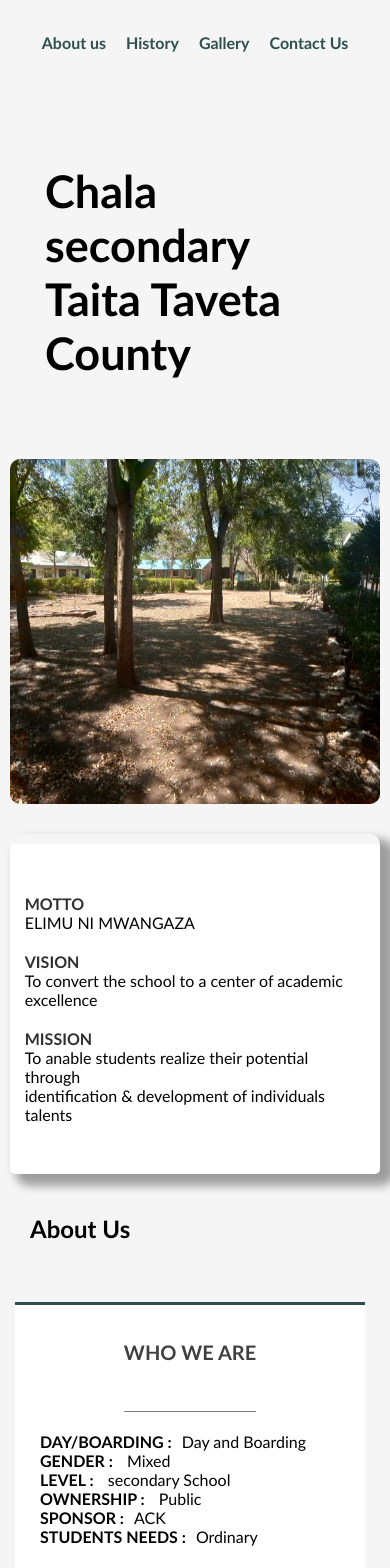
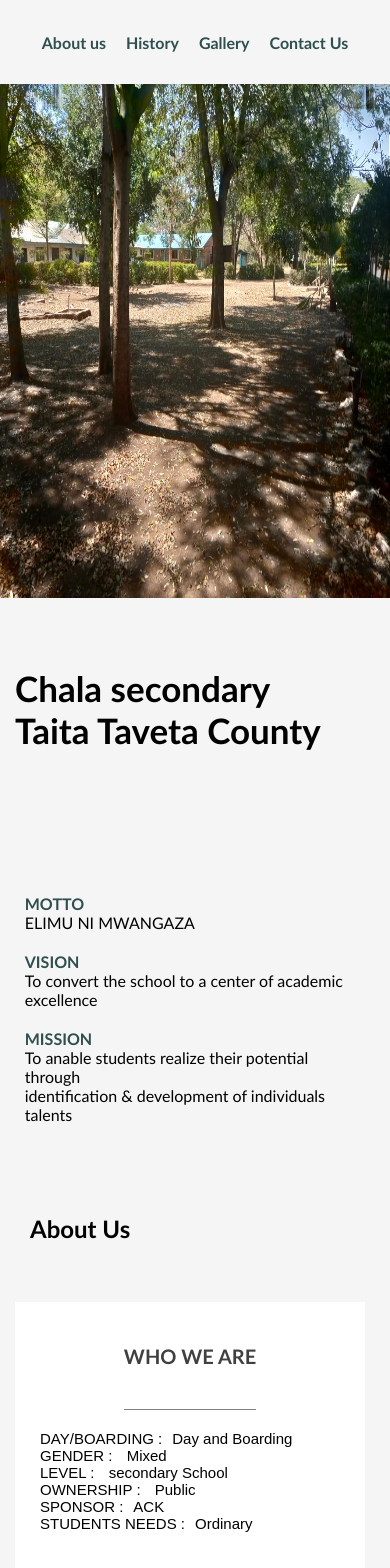
Before and after one commit to amnotperfect/Chala, a Next.js app: page / in a window 390 px wide. Shown: the top 1568 px of the page. Built offline with nearby package versions, Linux system fonts and the light colour scheme.

Commit message:
update the look

```diff
--- a/pages/ContactUs.js
+++ b/pages/ContactUs.js
@@ -13,13 +13,13 @@ const ContactUs = () => {
         </section>
         <div>
           <li>
-            <b>Email</b> chalasecondary@gmail.com
+            <b>Email</b> chalasecondaryschool@gmail.com
           </li>
           <li>
-            <b>Phone</b> 070000000
+            <b>Phone</b> 0708733750
           </li>
           <li>
-            <b>Message</b> 070000000
+            <b>Message</b> 0708733750
           </li>
           <li>
             <b>Facebook</b> Chala Secondary
--- a/pages/index.js
+++ b/pages/index.js
@@ -13,7 +13,7 @@ function OurInfo() {
         <li>
           <b>MOTTO </b>
           <br />
-          ELIMU NI MWANGAZA
+          <p>ELIMU NI MWANGAZA</p>
         </li>
         <li>
           <b>VISION </b>
@@ -45,15 +45,15 @@ export default function Home() {
       <div className={styles.page}>
         <main className={styles.welcome}>
           <section>
+            <Image
+              layout="fill"
+              style={{ borderRadius: "0px" }}
+              src={require("../img/02.jpg").default}
+            />
+          </section>
+          <section>
             <h1>Chala secondary</h1>
             <h1>Taita Taveta County</h1>
-          </section>
-          <section>
-            <Image
-              layout="fill"
-              style={{ borderRadius: "10px" }}
-              src={require("../img/02.jpg").default}
-            />
           </section>
         </main>
         <OurInfo />
--- a/styles/Home.module.css
+++ b/styles/Home.module.css
@@ -37,7 +37,8 @@
 }
 
 .page {
-  height: 300vh;
+  min-height: 100vh;
+  max-height: auto;
   width: 100%;
   background-color: whitesmoke;
 }
@@ -47,40 +48,34 @@
   width: 100%;
   background-color: "";
   display: flex;
+  flex-direction: column;
   justify-content: space-evenly;
   align-items: center;
   margin-bottom: 10px 0px;
 }
 
 .welcome > section {
-  flex: 0 0 47%;
-  height: 95%;
+  width: 98%;
   background-color: whitesmoke;
 }
 
 .welcome > section:nth-child(1) {
+  background-color: gainsboro;
+  position: relative;
+  flex: 0 0 70%;
+}
+
+.welcome > section:nth-child(2) {
+  flex: 0 0 30%;
   display: flex;
   flex-direction: column;
   justify-content: center;
   align-items: flex-start;
-  padding: 0px 45px;
+  padding: 0px 15px;
 }
 
-.welcome > section:nth-child(1) > h1 {
+.welcome > section:nth-child(2) > h1 {
   font-size: 45px;
-}
-
-.welcome > section:nth-child(2) {
-  background-color: gainsboro;
-  position: relative;
-  height: 90%;
-  border-radius: 50%;
-}
-
-.welcome > section:nth-child(2) > image {
-  width: 100%;
-  height: 100%;
-  border-radius: 50%;
 }
 
 .ourInfo {
@@ -90,7 +85,7 @@
   display: flex;
   justify-content: space-evenly;
   align-items: center;
-  margin: 15px 0px;
+  margin: 25px 0px;
 }
 
 .ourInfo > section {
@@ -128,6 +123,7 @@
 .details {
   width: 100%;
   height: 90vh;
+  margin-bottom: 40px;
   background: whitesmoke;
   display: flex;
   justify-content: space-evenly;
@@ -143,7 +139,7 @@
   align-items: center;
   justify-content: space-evenly;
   border-radius: 0px;
-  border-top: solid 3px darkslategrey;
+  border: solid 0px darkslategrey;
 }
 
 .infoCard > h1 {
@@ -152,6 +148,9 @@
   padding: 35px 0px;
   font-size: 20px;
   border-bottom: 1px solid grey;
+  display: flex;
+  justify-content: center;
+  align-items: center;
 }
 
 .infoCard > ul {
@@ -165,9 +164,15 @@
   padding: 20px 15px;
 }
 
+.infoCard > ul > li {
+  font-family: sans-serif;
+  font-size: 15px;
+}
+
 .infoCard > ul > li > span {
   padding: 0px 10px;
-  font-weight: 600;
+  font-weight: 500;
+  font-family: sans-serif;
 }
 
 .tittle {
@@ -193,13 +198,8 @@
     width: 100%;
   }
 
-  .welcome > section:nth-child(2) {
-    width: 95%;
-    border-radius: 10px;
-  }
-
-  .welcome > section:nth-child(2) > Image {
-    border-radius: 10px;
+  .welcome > section:nth-child(2) > h1 {
+    font-size: 35px;
   }
 
   .ourInfo {
@@ -207,8 +207,7 @@
     flex-direction: column;
     width: 95%;
     margin: 15px auto;
-    background-color: "";
-    box-shadow: 10px 10px 10px 5px rgba(0, 0, 0, 0.356);
+    background: whitesmoke;
     border-radius: 10px;
   }
 
@@ -223,7 +222,11 @@
 
   .ourInfo > section:nth-child(2) {
     flex: 0 0 98%;
-    background-color: white;
+    background-color: whitesmoke;
+  }
+
+  .ourInfo > section:nth-child(2) > li > b {
+    color: darkslategray;
   }
 
   .details {
```
